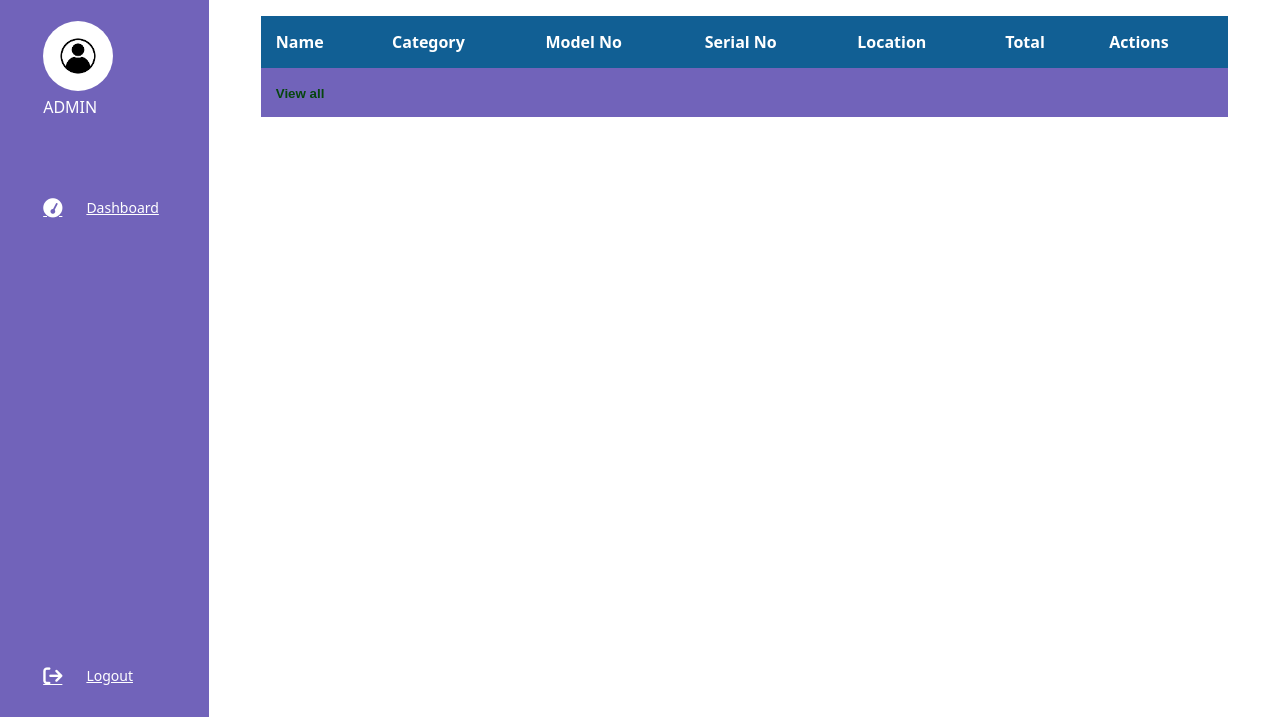
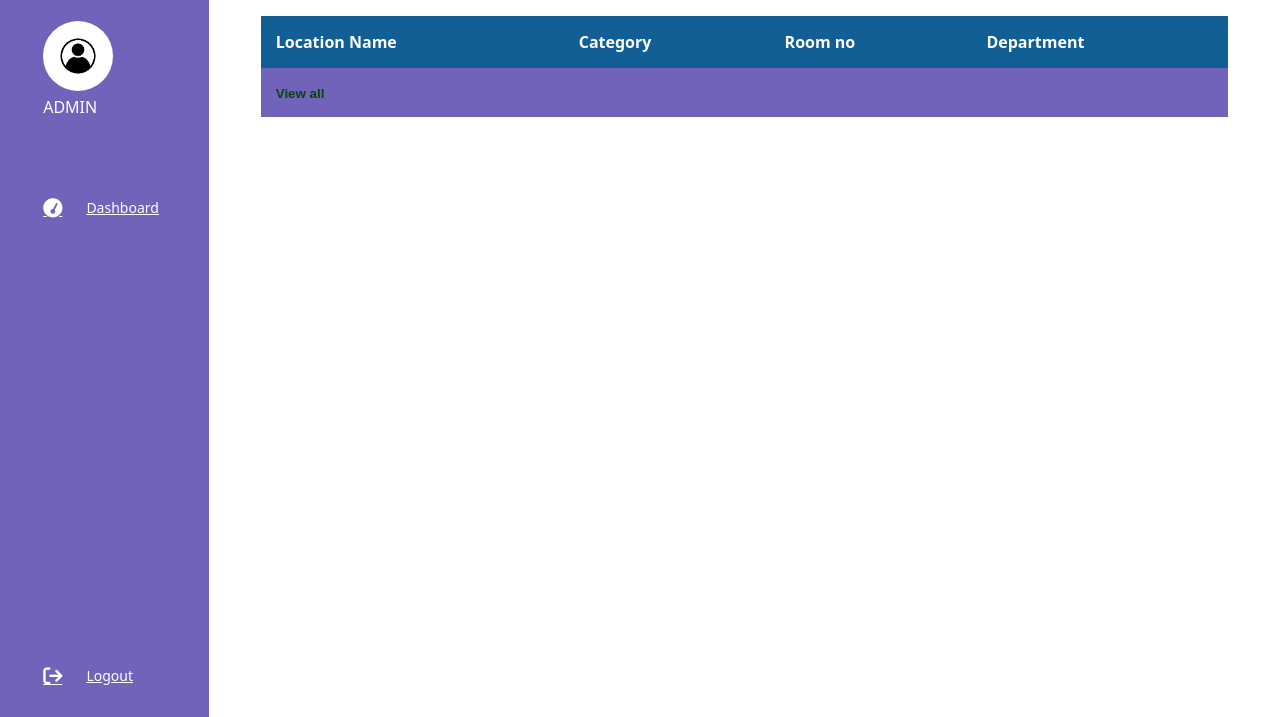
Before and after one commit to JOHNBSE/intern_assetreg, a plain HTML site: page Asset Register/client/html/locations.html in a window 1280 px wide. Shown: the part 83-800 px from the top of the page. Drawn offline with Linux system fonts and the light colour scheme.

Commit message:
Update locations.html

```diff
--- a/Asset Register/client/html/locations.html
+++ b/Asset Register/client/html/locations.html
@@ -45,13 +45,11 @@
                 <table>
                     <thead>
                         <tr>
-                            <th>Name</th>
+                            <th>Location Name</th>
                             <th>Category</th>
-                            <th>Model No</th>
-                            <th>Serial No</th>
-                            <th>Location</th>
-                            <th>Total</th>
-                            <th>Actions</th>
+                            <th>Room no</th>
+                            <th>Department</th>
+
                         </tr>
                     </thead>
                     <tbody id="tableBody">
@@ -59,7 +57,7 @@
                     </tbody>
                     <tfoot>
                         <tr>
-                            <td colspan="7"><button>View all</button></td>
+                            <td colspan="4"><button>View all</button></td>
                         </tr>
                     </tfoot>
                 </table>
```
